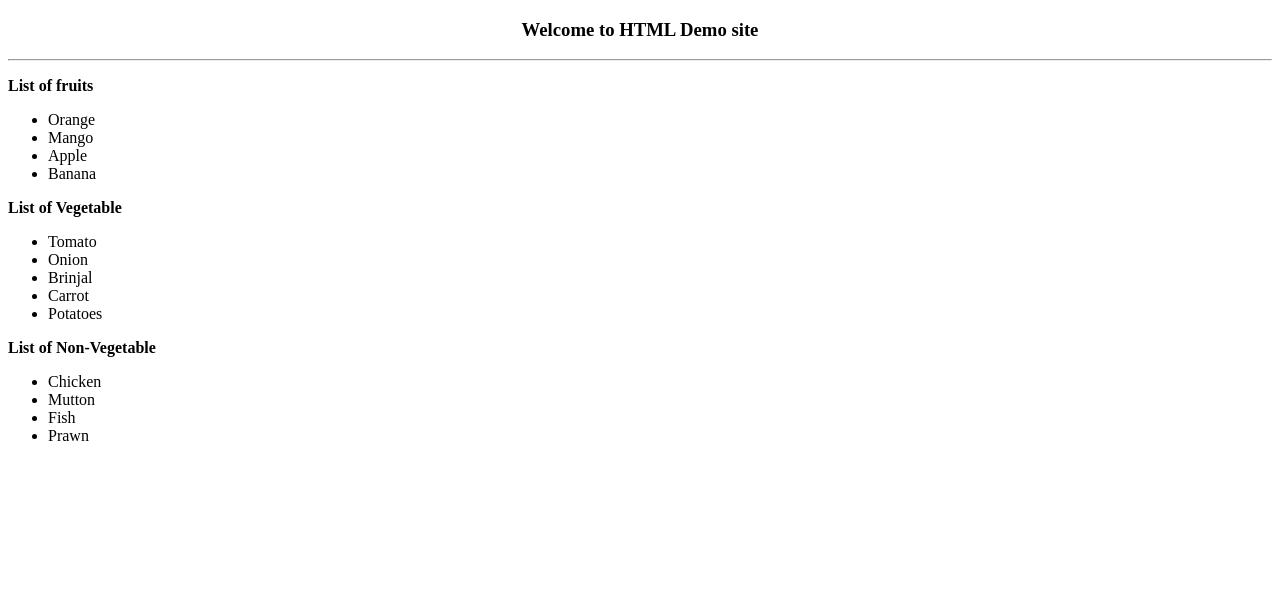
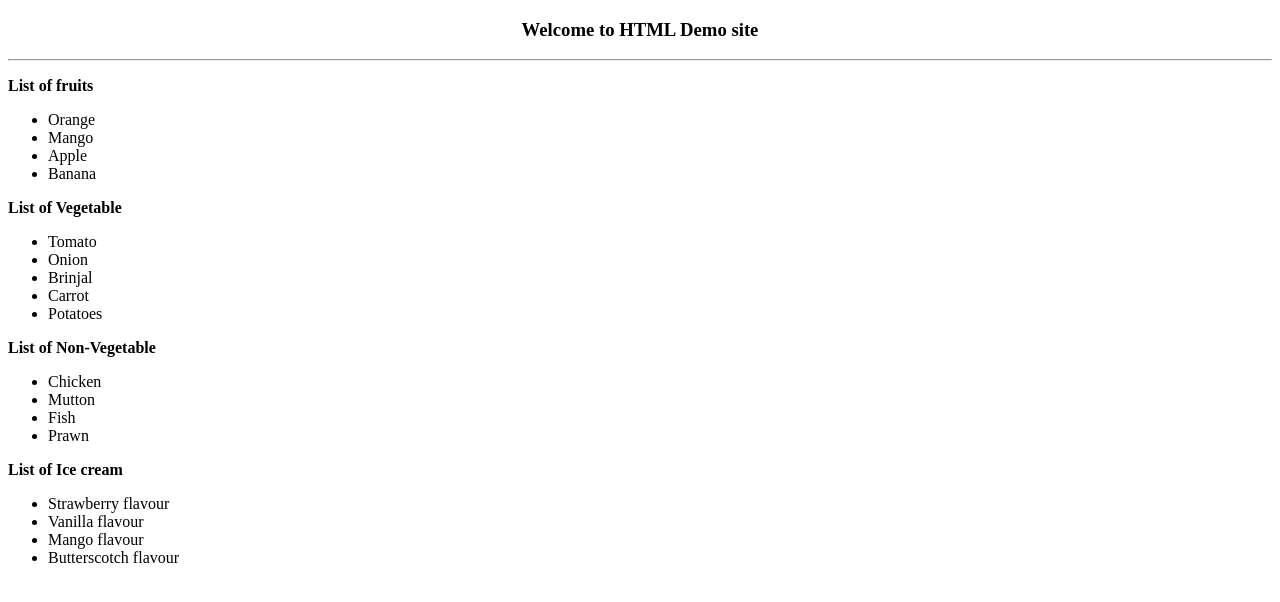
Before and after one commit to prakash0705/GitDay1Task, a plain HTML site: page index.html in a window 1280 px wide. Drawn offline with Linux system fonts and the light colour scheme.

Commit message:
added ice cream list

```diff
--- a/index.html
+++ b/index.html
@@ -33,6 +33,13 @@
             <li>Fish</li>
             <li>Prawn</li>
         </ul>
+        <p style="font-weight: bold;">List of Ice cream</p>
+        <ul>
+            <li>Strawberry flavour</li>
+            <li>Vanilla flavour</li>
+            <li>Mango flavour</li>
+            <li>Butterscotch flavour</li>
+        </ul>
     </div>
 </body>
 </html>
```
